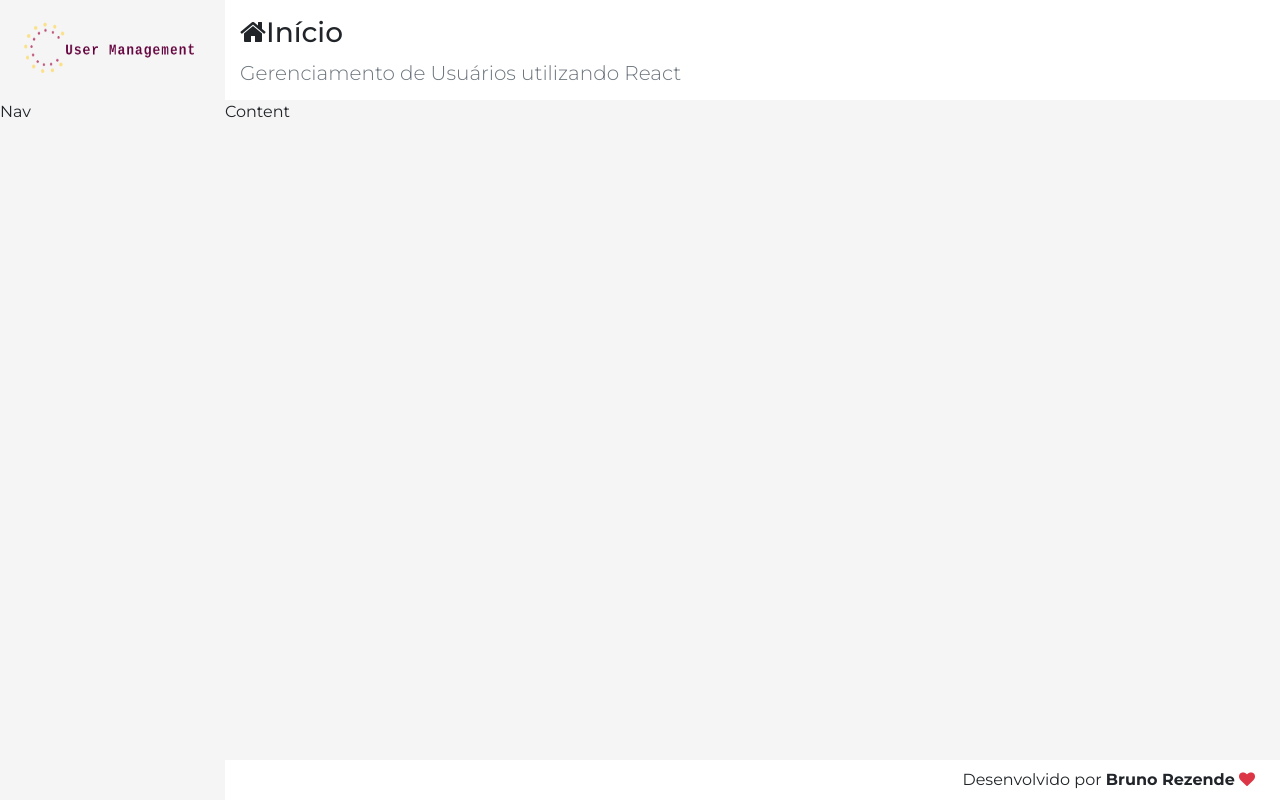
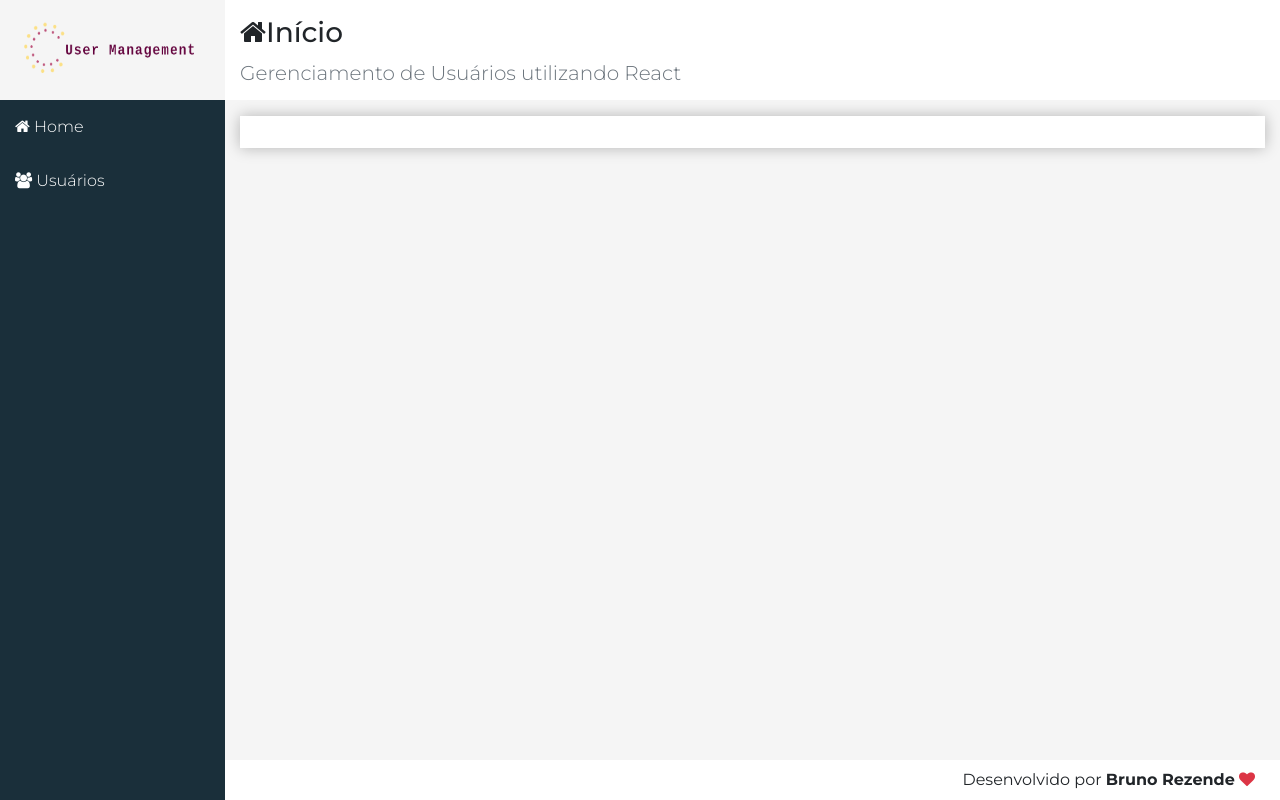
Before and after one commit to brunocrez/stack-user-app, a React (Create React App) app in the folder frontend/: page / in a window 1280 px wide. Built offline with nearby package versions, Linux system fonts and the light colour scheme.

Commit message:
creating nav and home component

```diff
--- a/frontend/src/components/template/Main/index.js
+++ b/frontend/src/components/template/Main/index.js
@@ -5,8 +5,10 @@
 const Main = (props) => (
   <>
     <Header {...props} />
-    <main className="content">
-      Content
+    <main className="content container-fluid">
+      <div className="p-3 mt-3">
+        {props.children}
+      </div>
     </main>
   </>
 );
--- a/frontend/src/components/template/Main/styles.css
+++ b/frontend/src/components/template/Main/styles.css
@@ -0,0 +1,4 @@
+main > div {
+  background-color: #FFF;
+  box-shadow: 0 0 15px #0004;;
+}
--- a/frontend/src/components/template/Nav/index.js
+++ b/frontend/src/components/template/Nav/index.js
@@ -2,7 +2,14 @@
 
 const Nav = () => (
   <aside className="menu-area">
-    Nav
+    <nav className="menu">
+      <a href="#/">
+        <i className="fa fa-home"></i> Home
+      </a>
+      <a href="#/users">
+        <i className="fa fa-users"></i> Usuários
+      </a>
+    </nav>
   </aside>
 );
 
--- a/frontend/src/components/template/Nav/styles.css
+++ b/frontend/src/components/template/Nav/styles.css
@@ -0,0 +1,18 @@
+aside.menu-area {
+  background-color: var(--bg-dark);
+  box-shadow:
+    2px 0 10px 0 rgba(0, 0, 0, 0.12),
+    2px 0 15px 0 rgba(0, 0, 0, 0.09),
+}
+
+aside.menu-area .menu a {
+  display: block;
+  text-decoration: none;
+  color: #FFF;
+  font-weight: 300;
+  padding: 15px;
+}
+
+aside.menu-area .menu a:hover {
+  background: linear-gradient(135deg, #07A7E3 0%, #32DAC3 100%);
+}
```
Also changed, not shown: frontend/src/components/Home/index.js (added, +16 -0 lines).
